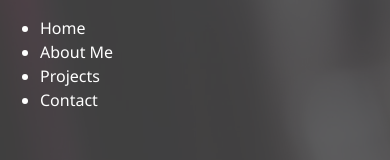
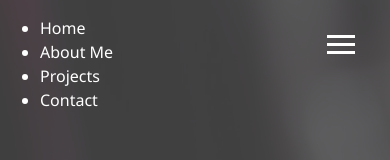
Before and after one commit to ryanmercadante/portfolio-website, a website: page dist/index.html in a window 390 px wide. Shown: the top 160 px of the page. Drawn offline with Linux system fonts and the light colour scheme.

Commit message:
add js to get DOM elements and add correct classes when nav hamburger is clicked

```diff
--- /dev/null
+++ b/scss/_menu.scss
@@ -0,0 +1,18 @@
+// Menu Button
+.menu-btn {
+  position: absolute; // always in right corner
+  z-index: 3; // so its always on top
+  right: 35px;
+  top: 35px;
+  cursor: pointer;
+  @include easeOut;
+
+  // creating the hamburger menu
+  .btn-line {
+    width: 28px;
+    height: 3px;
+    margin: 0 0 5px 0;
+    background: #fff;
+    @include easeOut;
+  }
+}
--- a/scss/main.scss
+++ b/scss/main.scss
@@ -1,4 +1,5 @@
 @import "config";
+@import "menu";
 
 * {
   box-sizing: border-box;
```
Also changed, not shown: dist/css/main.css, dist/js/main.js.
